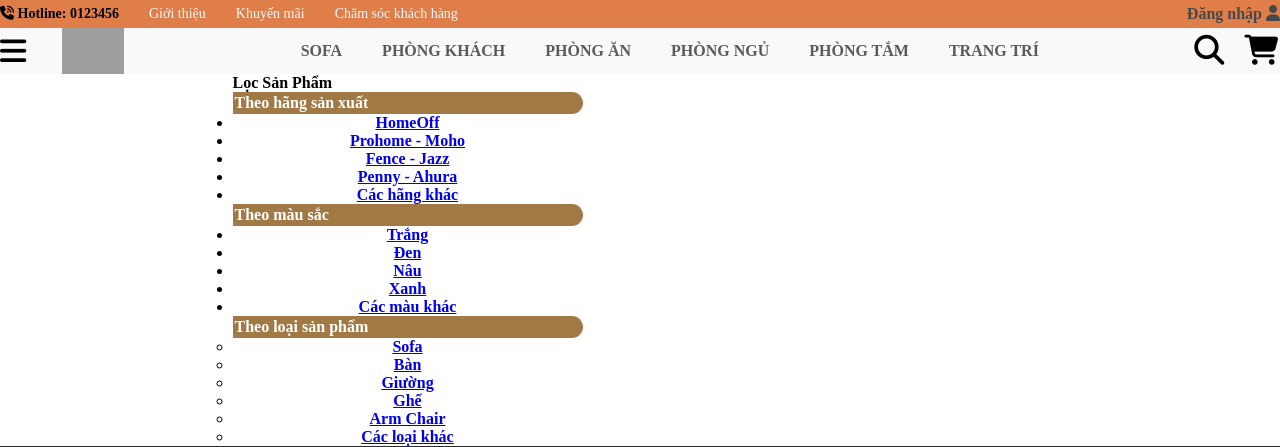
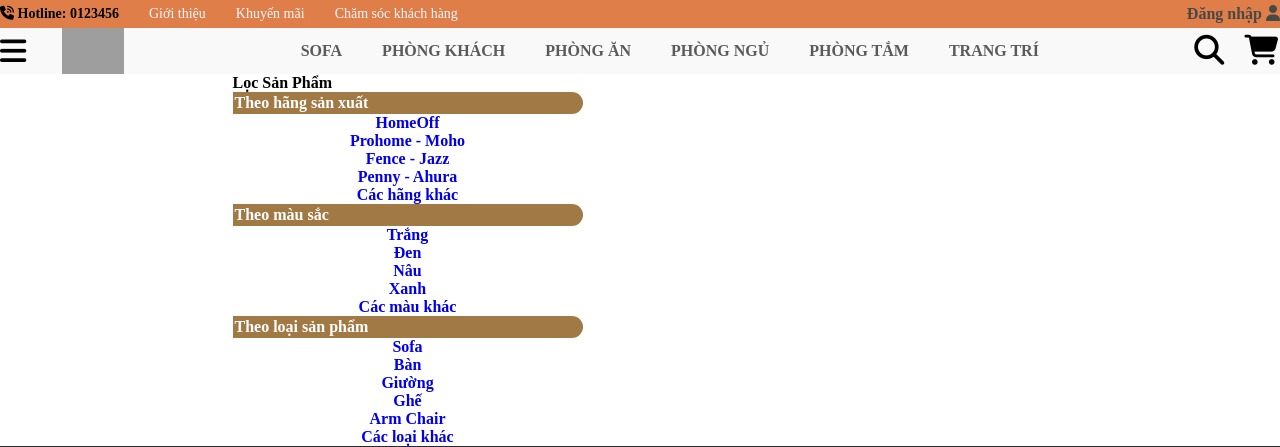
Before and after one commit to ayasterisk/Deadline2-6-2024, a PHP site: the page made by Deadline 2-6-2024/index.php in a window 1280 px wide. Shown: the top 447 px of the page. Run offline with PHP 8.4, Linux system fonts and the light colour scheme; grey boxes are pictures that could not be loaded.

Commit message:
Add files via upload

```diff
--- a/Deadline 2-6-2024/styles.css
+++ b/Deadline 2-6-2024/styles.css
@@ -2,8 +2,17 @@
   margin: 0;
   padding: 0;
 }
+a{
+  text-decoration: none;
+}
+ul li{
+  list-style: none;
+}
+li a:hover{
+  color: aqua;
+  transition: 0.3s;
+}
 /* header */
-
 .header-top-customer {
   display: flex;
   align-items: center;
```
